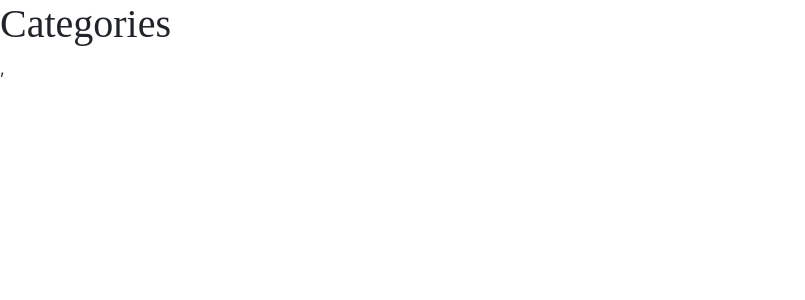
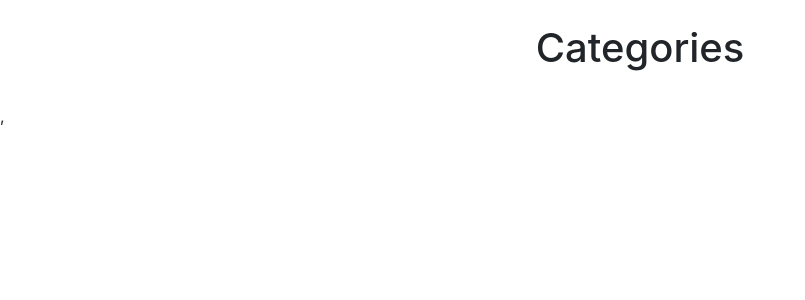
Before and after one commit to TechMilton/Lockdown-Olympics, a React (Create React App) app: page /categories in a window 1280 px wide. Shown: the top 300 px of the page, without its empty margins (0-805 px from the left). Built offline with nearby package versions, Linux system fonts and the light colour scheme.

Commit message:
Centered Styling to Page Heading Component

```diff
--- a/src/Components/PageHeading.js
+++ b/src/Components/PageHeading.js
@@ -4,7 +4,7 @@
   render() {
     const { children } = this.props;
     return (
-      <header className="header margin-auto">
+      <header className="d-flex flex-column align-items-center p-4">
           <h1>{ children }</h1>
       </header>
       );
```
